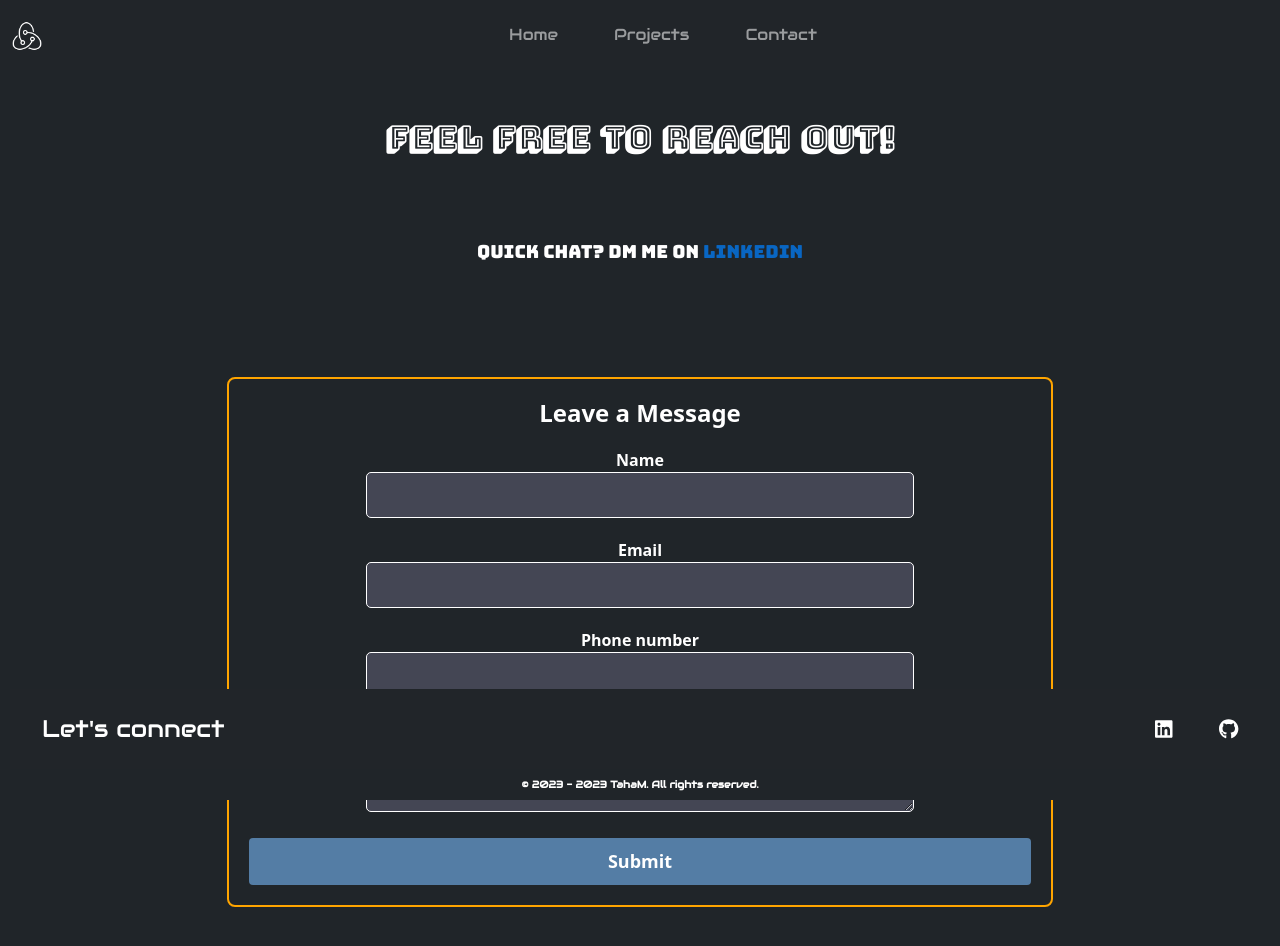
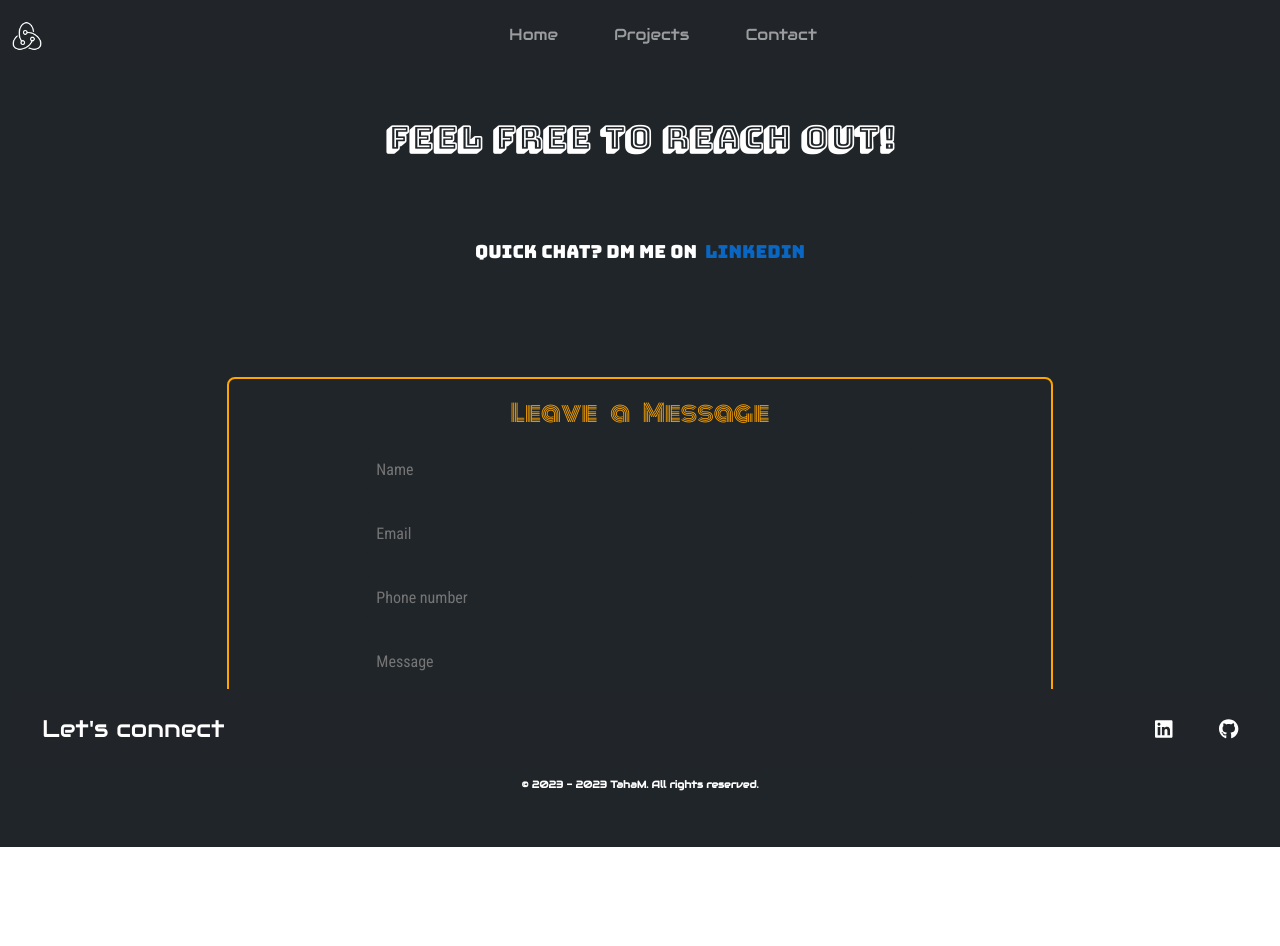
Before and after one commit to Sidepie101/Portfolio, a React (Create React App) app in the folder portfolio/: page / in a window 1280 px wide. Shown: the top 946 px of the page. After the commit the page ends 847 px from the top, so only its background shows below. Built offline with nearby package versions, Linux system fonts and the light colour scheme; a small style sheet from the web is missing; a web font is replaced by a local one.

Commit message:
Updating Contact Component
Made some update to the structure of the component and styling.

```diff
--- a/portfolio/src/components/contact/Contact.css
+++ b/portfolio/src/components/contact/Contact.css
@@ -1,4 +1,6 @@
 @import url('https://fonts.googleapis.com/css2?family=Bungee&family=Bungee+Shade&family=Kablammo&family=Roboto+Condensed&family=Rubik:wght@900&display=swap');
+@import url('https://fonts.googleapis.com/css2?family=Monoton&display=swap');
+@import url('https://fonts.googleapis.com/css2?family=Monoton&family=Roboto+Condensed:wght@300&display=swap');
 
 .contact-container {
   background-color: #202529;
@@ -33,18 +35,20 @@
   border: 2px solid orange;
   padding: 20px;
   border-radius: 8px;
+  font-family: 'Roboto Condensed', sans-serif;
 }
 
 .form-title {
   font-size: 24px;
-  font-weight: bold;
   margin-bottom: 20px;
-  color: white;
+  color: orange;
+  font-family: 'Monoton', cursive;
+  word-spacing: 10px;
 }
 
 .form-group {
   margin-bottom: 20px;
-  color: white;
+  color: orange;
 }
 
 label {
@@ -58,25 +62,82 @@ textarea {
   padding: 10px;
   font-size: 16px;
   border-radius: 5px;
-  border: 1px solid white;
-  background-color: rgb(68, 70, 84);
+  border: transparent;
+  background-color: #202529;
+  color: white;
+}
+
+input:focus,
+textarea:focus {
+  outline: none;
+  border-color: orange;
+  box-shadow: 0 0 0 2px orange;
 }
 
 .submit-button {
     display: block;
     width: 100%;
+    height: 40px;
     padding: 10px;
     font-size: 18px;
     font-weight: bold;
-  background-color: #547da5;
+    background-color: rgb(32, 37, 41);
     color: #fff;
     border: none;
     border-radius: 4px;
     cursor: pointer;
+    position: relative;
+    overflow: hidden;
+    transition: background-color 0.3s;
   }
 
   .submit-button:hover {
-  background-color: #385d85;
+    background-color: transparent;
+  }
+
+  .submit-button .submit-text {
+    position: absolute;
+    top: 0;
+    left: 0;
+    width: 100%;
+    height: 100%;
+    display: flex;
+    align-items: center;
+    justify-content: center;
+    transition: transform 0.3s, opacity 0.3s;
+  }
+
+  .submit-button .submit-icon {
+    position: absolute;
+    top: 0;
+    left: 100%;
+    width: 100%;
+    height: 100%;
+    display: flex;
+    align-items: center;
+    justify-content: center;
+    opacity: 0;
+    transition: transform 0.3s, opacity 0.3s;
+  }
+
+
+  .submit-button:hover .submit-text {
+    transform: translateX(200%);
+    opacity: 0;
+  }
+
+.submit-button:hover .submit-icon {
+  transform: translateX(50%);
+  opacity: 1;
+}
+
+.submit-icon {
+    display: inline-block;
+    width: 20px; /* Adjust the width and height according to your icon size */
+    height: 20px;
+    background-image: url('./submit-icon.png'); /* Specify the path to the icon image */
+    background-size: cover;
+    background-position: center;
   }
 
 .linkedin-text {
--- a/portfolio/src/components/contact/Contact.js
+++ b/portfolio/src/components/contact/Contact.js
@@ -1,38 +1,48 @@
-import React from 'react'
+import React from 'react';
 import Layout from '../Layout/Layout';
-import './Contact.css'
+import './Contact.css';
 
 const Contact = () => {
+    const handleButtonClick = (e) => {
+        e.target.classList.add('submitted');
+    };
+
     return (
         <Layout>
         <div className="contact-container">
           <h1 className="contact-title">Feel free to reach out!</h1>
-                <p className="contact-subtitle">Quick Chat? DM me on
+          <p className="contact-subtitle">
+            Quick Chat? DM me on &nbsp;
             <span>
-                        <a href='https://www.linkedin.com/in/taha-moukhlisse/' className="linkedin-text" target="_blank" rel="noopener noreferrer"> LinkedIn</a>
+              <a
+                href="https://www.linkedin.com/in/taha-moukhlisse/"
+                className="linkedin-text"
+                target="_blank"
+                rel="noopener noreferrer"
+              >
+                LinkedIn
+              </a>
             </span>
-
           </p>
           <div className="contact-form">
             <h2 className="form-title">Leave a Message</h2>
             <form>
               <div className="form-group">
-                            <label  htmlFor="name">Name</label>
-                            <input type="text" id="name" name="name"required />
+                <input type="text" id="name" name="name" placeholder="Name" required />
               </div>
               <div className="form-group">
-                            <label htmlFor="email">Email</label>
-                            <input type="email" id="email" name="email" required />
+                <input type="email" id="email" name="email" placeholder="Email" required />
               </div>
               <div className="form-group">
-                            <label htmlFor="email">Phone number</label>
-                            <input type="email" id="email" name="email"  />
+                <input type="tel" id="phone" name="phone" placeholder="Phone number" />
               </div>
               <div className="form-group">
-                            <label htmlFor="message">Message</label>
-                            <textarea id="message" name="message" required></textarea>
+                <textarea id="message" name="message" placeholder="Message" required></textarea>
               </div>
-                        <button type="submit" className="submit-button">Submit</button>
+              <button type="submit" className="submit-button" onClick={handleButtonClick}>
+                <span className="submit-text">Submit</span>
+                <span className="submit-icon"></span>
+              </button>
             </form>
           </div>
         </div>
```
Also changed, not shown: portfolio/src/components/contact/submit-icon.png (added). Lines whose indentation alone changed are shown as unchanged.
